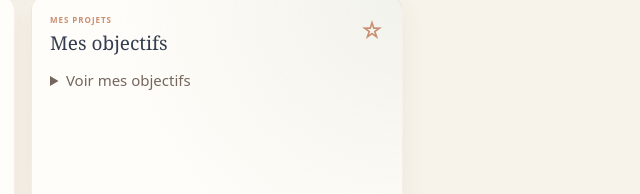
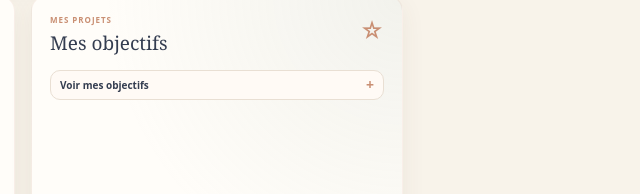
Before and after one commit to Boe2828/dreamlight-companion, a plain HTML site: page index.html in a window 1280 px wide. Shown: the part 606-800 px from the top of the page, 617-1257 px from the left. Drawn offline with Linux system fonts and the light colour scheme.

Commit message:
Update style.css

```diff
--- a/style.css
+++ b/style.css
@@ -816,3 +816,41 @@ footer {
 #daily-details .daily-list {
   padding-top: 12px;
 }
+/* Dépliage des objectifs */
+#goals-details {
+  margin-top: 10px;
+}
+
+#goals-details > summary {
+  display: flex;
+  align-items: center;
+  justify-content: space-between;
+  padding: 7px 9px;
+  border: 1px solid var(--line);
+  border-radius: 10px;
+  background: #fffaf5;
+  color: var(--navy);
+  font-size: 10px;
+  font-weight: 700;
+  cursor: pointer;
+  list-style: none;
+}
+
+#goals-details > summary::-webkit-details-marker {
+  display: none;
+}
+
+#goals-details > summary::after {
+  content: "+";
+  color: var(--rose);
+  font-size: 14px;
+  line-height: 1;
+}
+
+#goals-details[open] > summary::after {
+  content: "−";
+}
+
+#goals-details #goals-list {
+  padding-top: 12px;
+}
```
